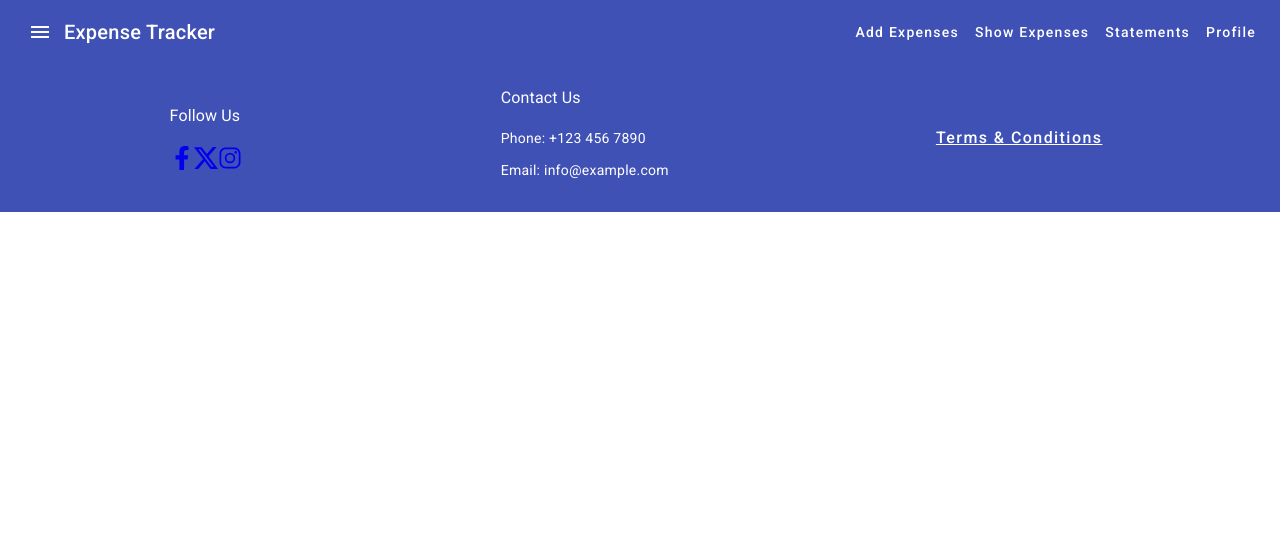
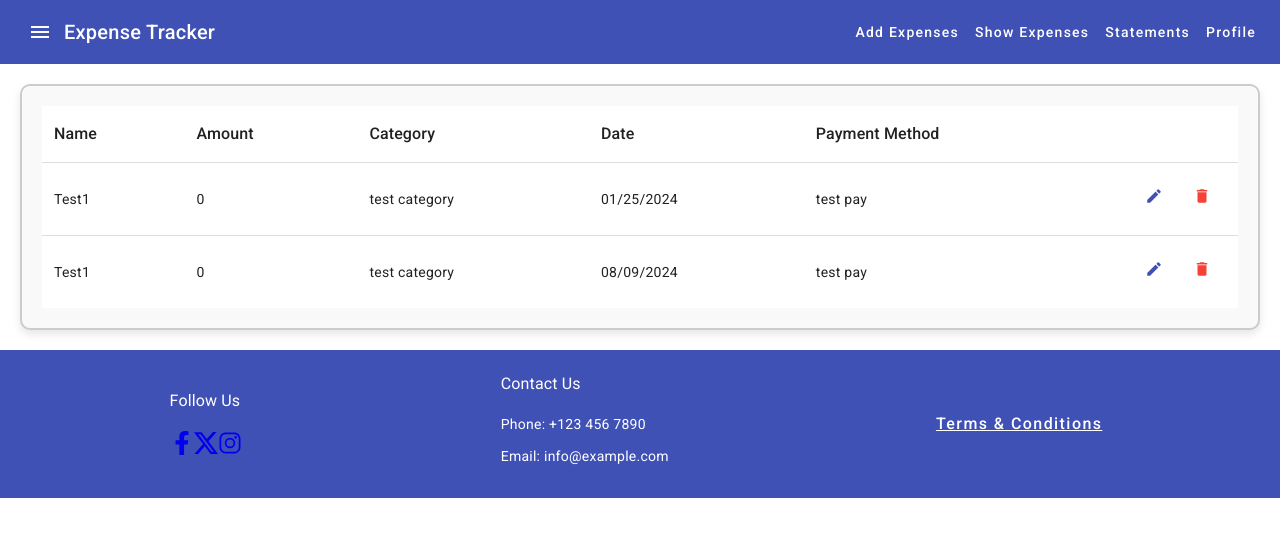
Before and after one commit to DeepakMin2/expense_tracker2, an Angular app: page /showExpense in a window 1280 px wide. Shown: the top 536 px of the page. Built offline with nearby package versions, Linux system fonts and the light colour scheme.

Commit message:
SEC initial draft

```diff
--- a/src/app/show-expense/show-expense.component.css
+++ b/src/app/show-expense/show-expense.component.css
@@ -0,0 +1,42 @@
+.container {
+    margin: 20px; /* Margin around the table */
+    padding: 20px; /* Padding inside the table container */
+    border: 2px solid #ccc; /* Border around the table container */
+    border-radius: 10px; /* Rounded corners */
+    box-shadow: 0 4px 8px rgba(0, 0, 0, 0.1); /* Subtle shadow for a raised effect */
+    background-color: #f9f9f9; /* Light background color */
+  }
+
+  table {
+    width: auto; /* Full width */
+    border-collapse: collapse; /* Collapse borders */
+  }
+
+  .mat-header-cell, .mat-cell {
+    padding: 8px;
+  }
+
+  th, td {
+    padding: 12px; /* Padding inside cells */
+    text-align: left; /* Left-align text */
+    border-bottom: 1px solid #ddd; /* Bottom border for rows */
+  }
+
+  th {
+    background-color: #f1f1f1; /* Light grey background for header */
+    font-size: medium;
+  }
+
+  tr:hover {
+    background-color: #f5f5f5; /* Light grey background on hover */
+  }
+
+  .actions-column {
+    width: 1%; /* Ensure the actions column only takes up as much space as needed */
+    white-space: nowrap; /* Prevent line breaks */
+  }
+
+  .mat-icon {
+    align-items: flex-end;
+    font-size: 18px;
+  }
--- a/src/app/show-expense/show-expense.component.html
+++ b/src/app/show-expense/show-expense.component.html
@@ -1,4 +1,45 @@
 
 <div class="container">
+    <table mat-table [dataSource]="dataSource">
+        <ng-container matColumnDef="name">
+            <th mat-header-cell *matHeaderCellDef>Name</th>
+            <td mat-cell *matCellDef="let expense">{{expense.name}}</td>
+        </ng-container>
 
+        <ng-container matColumnDef="amount">
+            <th mat-header-cell *matHeaderCellDef>Amount</th>
+            <td mat-cell *matCellDef="let expense">{{expense.amount}}</td>
+        </ng-container>
+
+        <ng-container matColumnDef="category">
+            <th mat-header-cell *matHeaderCellDef>Category</th>
+            <td mat-cell *matCellDef="let expense">{{expense.category}}</td>
+        </ng-container>
+
+        <ng-container matColumnDef="date">
+            <th mat-header-cell *matHeaderCellDef>Date</th>
+            <td mat-cell *matCellDef="let expense">{{formatDate(expense.date)}}</td>
+        </ng-container>
+
+        <ng-container matColumnDef="payment">
+            <th mat-header-cell *matHeaderCellDef>Payment Method</th>
+            <td mat-cell *matCellDef="let expense">{{expense.payment}}
+            </td>
+        </ng-container>
+
+        <ng-container  matColumnDef="actions">
+            <th mat-header-cell *matHeaderCellDef></th>
+            <td mat-cell *matCellDef="let expense" class="actions-column">
+                <button mat-icon-button color="primary" (click)="editExpense(expense)">
+                    <mat-icon>edit</mat-icon>
+                  </button>
+                  <button mat-icon-button color="warn" (click)="removeExpense(expense)">
+                    <mat-icon>delete</mat-icon>
+                  </button>
+            </td>
+        </ng-container>
+
+        <tr mat-header-row *matHeaderRowDef="displayedColumns"></tr>
+        <tr mat-row *matRowDef="let row; columns: displayedColumns;"></tr>
+    </table>
 </div>
--- a/src/app/show-expense/show-expense.component.ts
+++ b/src/app/show-expense/show-expense.component.ts
@@ -1,10 +1,42 @@
 import { Component } from '@angular/core';
+import { ExpenseService } from '../services/expense.service';
+import { Expense } from '../model/expense.model';
+import { MatTableDataSource } from '@angular/material/table';
+import { DatePipe } from '@angular/common';
 
 @Component({
   selector: 'app-show-expense',
   templateUrl: './show-expense.component.html',
-  styleUrls: ['./show-expense.component.css']
+  styleUrls: ['./show-expense.component.css'],
+  providers:[DatePipe]
 })
 export class ShowExpenseComponent {
 
+  expenses: Expense[] = [];
+
+  displayedColumns = ['name', 'amount', 'category', 'date', 'payment', 'actions'];
+  dataSource = new MatTableDataSource<Expense>([]);
+
+  constructor(private datePipe: DatePipe,private expenseService: ExpenseService){
+
+    this.dataSource.data = this.expenseService.getExpenses().reverse();
+
+    this.expenseService.expenses$.subscribe(expenses=>{
+      this.dataSource.data = expenses.reverse();
+    })
+
+  }
+
+  formatDate(date: Date): string{
+    return this.datePipe.transform(date,'MM/dd/yyyy') || '';
+  }
+
+  editExpense(expense: Expense){
+    alert('Yet to be implimented')
+  }
+
+  removeExpense(expense: Expense){
+    alert('Yet to be implimented')
+  }
+
 }
```
